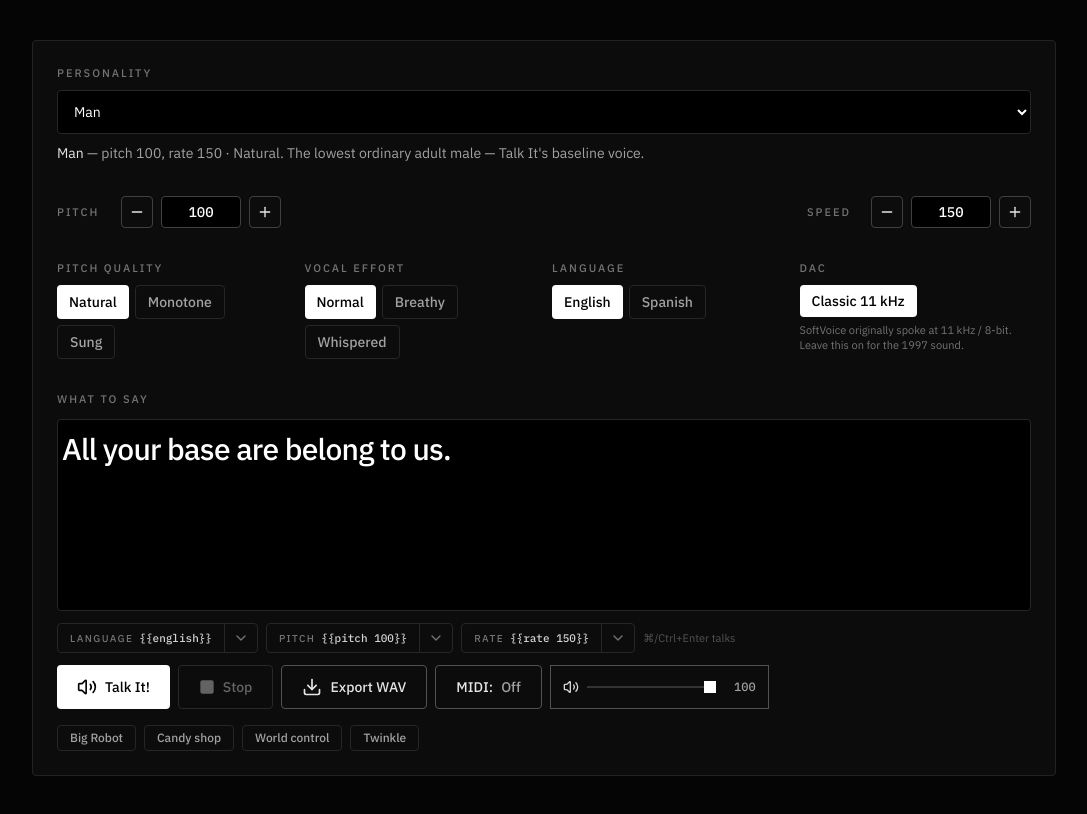
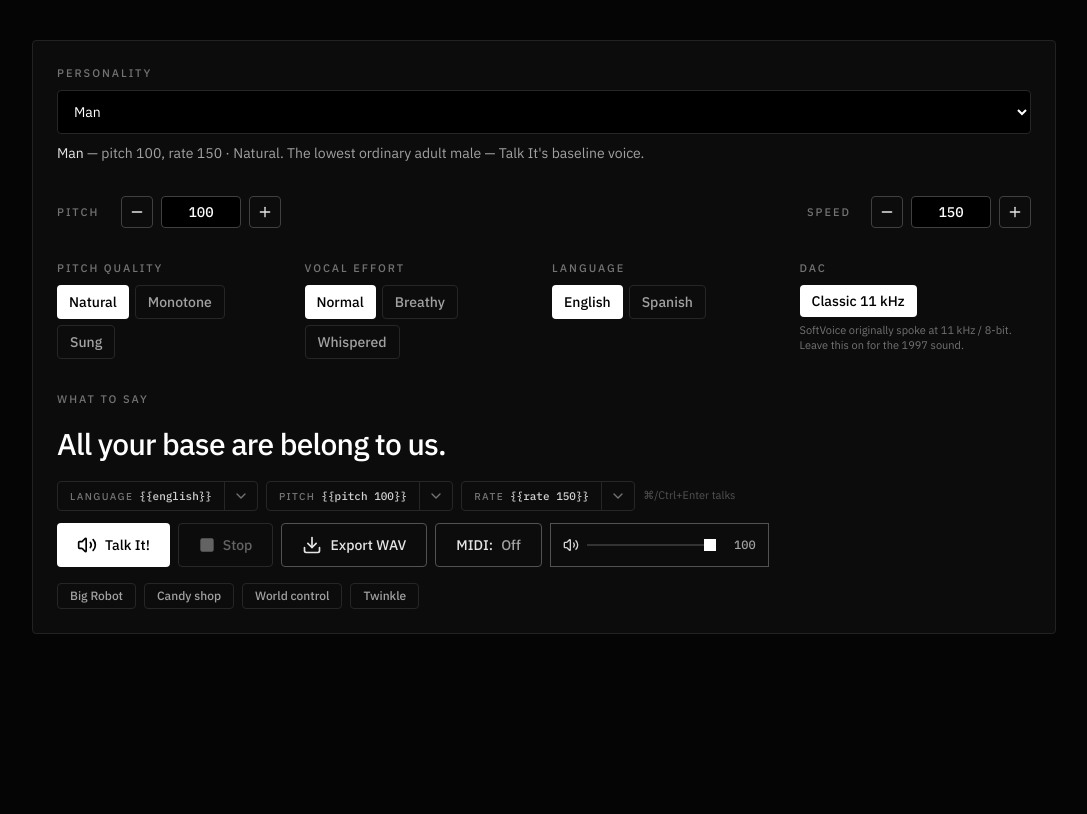
Before and after one commit to andreysenes/talk-it, a React (Vite) app: page / in a window 1280 px wide. Shown: the whole page, without its empty margins (96-1183 px from the left). Built offline with nearby package versions, Linux system fonts and the light colour scheme.

Commit message:
Drop the editor fill and let the text box grow with the line.
Transparent background, height follows the copy instead of a tall min-height.

Co-authored-by: andreysenes138 <andreysenes138@gmail.com>

```diff
--- a/src/components/TalkPanel.tsx
+++ b/src/components/TalkPanel.tsx
@@ -30,7 +30,7 @@ const EXAMPLES = [
 ]
 
 const editorClass =
-  'min-h-[10rem] w-full rounded-sm border border-neutral-800 bg-black px-1 py-2 font-sans text-2xl leading-snug font-medium tracking-tight text-white outline-none whitespace-pre-wrap sm:min-h-[12rem] sm:text-3xl sm:leading-snug'
+  'w-full min-h-[1.25em] px-0 py-1 font-sans text-2xl leading-snug font-medium tracking-tight text-white outline-none whitespace-pre-wrap sm:text-3xl'
 
 function WordHighlight({
   text,
@@ -172,7 +172,7 @@ export function TalkPanel({
       </p>
       <div className="relative">
         {speaking ? (
-          <div key="speaking" className={cn(editorClass, error && 'border-white')}>
+          <div key="speaking" className={editorClass}>
             <WordHighlight text={text} start={highlight?.start ?? null} end={highlight?.end ?? null} />
           </div>
         ) : (
@@ -186,7 +186,7 @@ export function TalkPanel({
             contentEditable
             suppressContentEditableWarning
             tabIndex={0}
-            className={cn(editorClass, 'cursor-text caret-white focus:border-white', error && 'border-white')}
+            className={cn(editorClass, 'cursor-text caret-white')}
             onInput={(e) => {
               if (!e.currentTarget.isContentEditable) return
               onText(e.currentTarget.innerText)
@@ -205,7 +205,7 @@ export function TalkPanel({
           />
         )}
         {!speaking && empty ? (
-          <p className="pointer-events-none absolute top-2 left-1 text-2xl leading-snug font-medium tracking-tight text-neutral-600 sm:text-3xl">
+          <p className="pointer-events-none absolute top-1 left-0 text-2xl leading-snug font-medium tracking-tight text-neutral-600 sm:text-3xl">
             Type anything. Talk It! will speak it in the selected voice.
           </p>
         ) : null}
```
